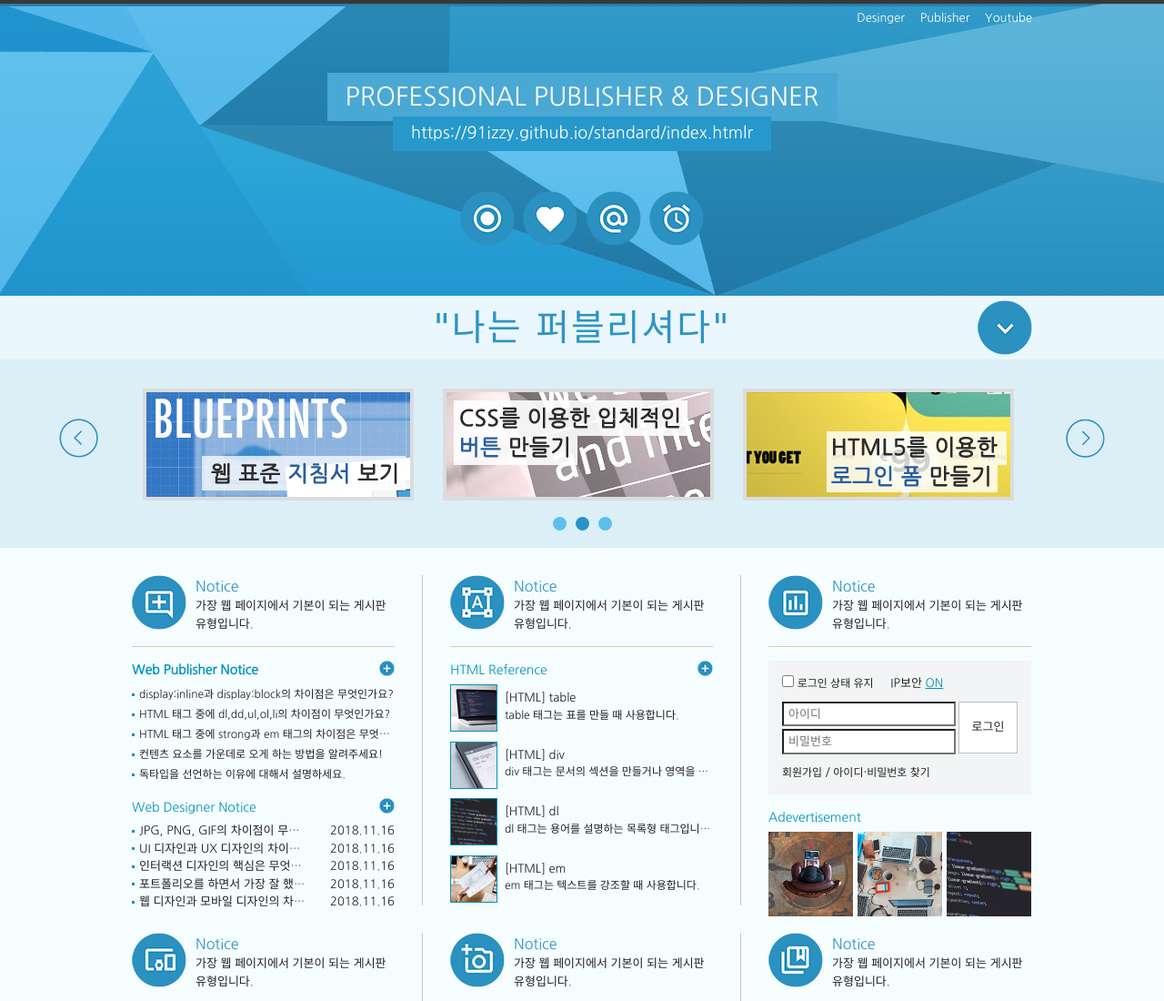
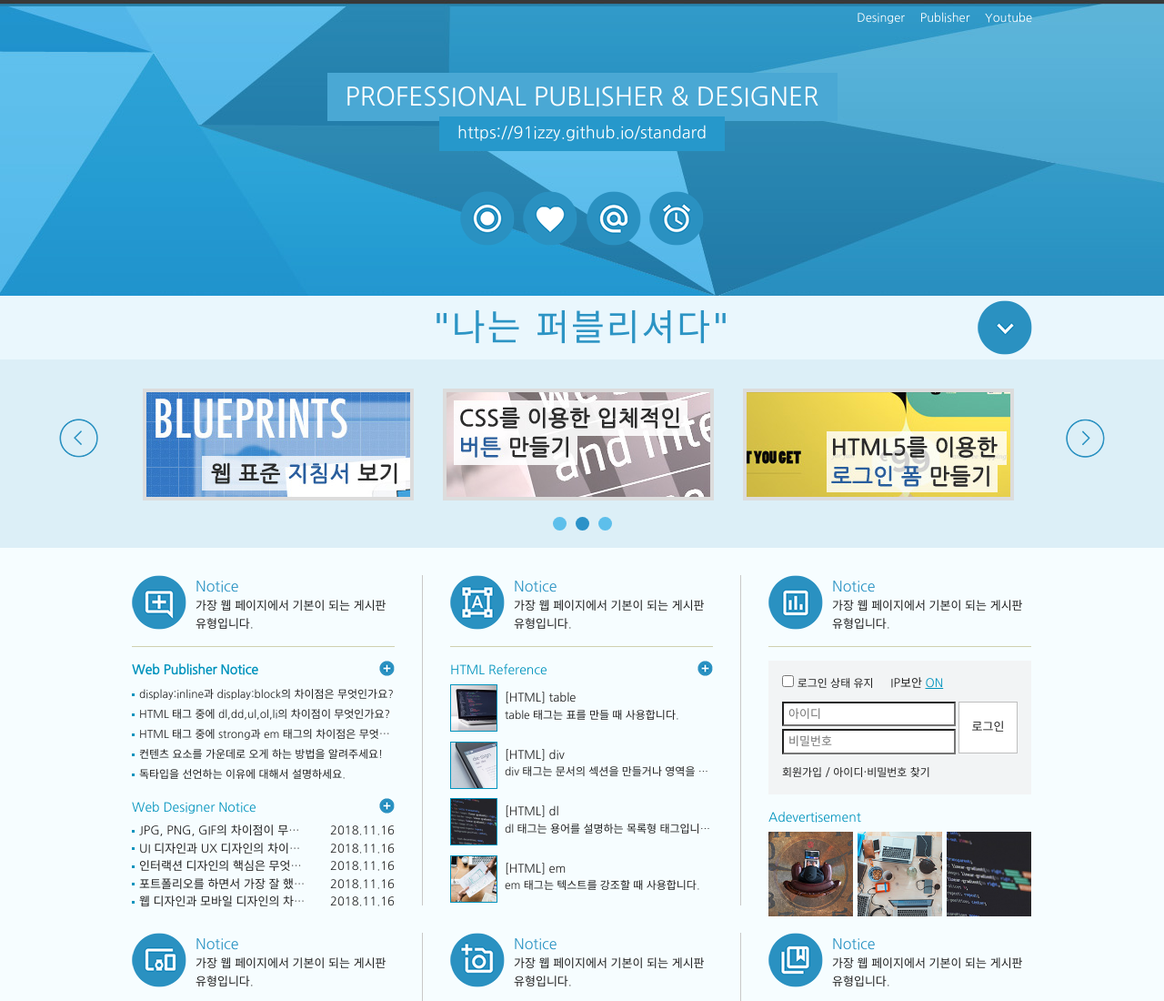
Before and after one commit to 91izzy/web-standard, a plain HTML site: page index.html in a window 1280 px wide. Shown: the top 1100 px of the page at 91% size. Drawn offline with Linux system fonts and the light colour scheme; a web font is replaced by a local one.

Commit message:
Update index.html

```diff
--- a/index.html
+++ b/index.html
@@ -43,7 +43,7 @@
                     <!-- 헤더 타이틀 -->
                     <div class="header_tit">
                         <h1>Professional Publisher & Designer</h1><br>
-                        <a href="#">https://91izzy.github.io/standard/index.htmlr</a>
+                        <a href="#">https://91izzy.github.io/standard</a>
                     </div>
                     <!-- 헤더 아이콘 -->
                     <div class="header_icon">
```
